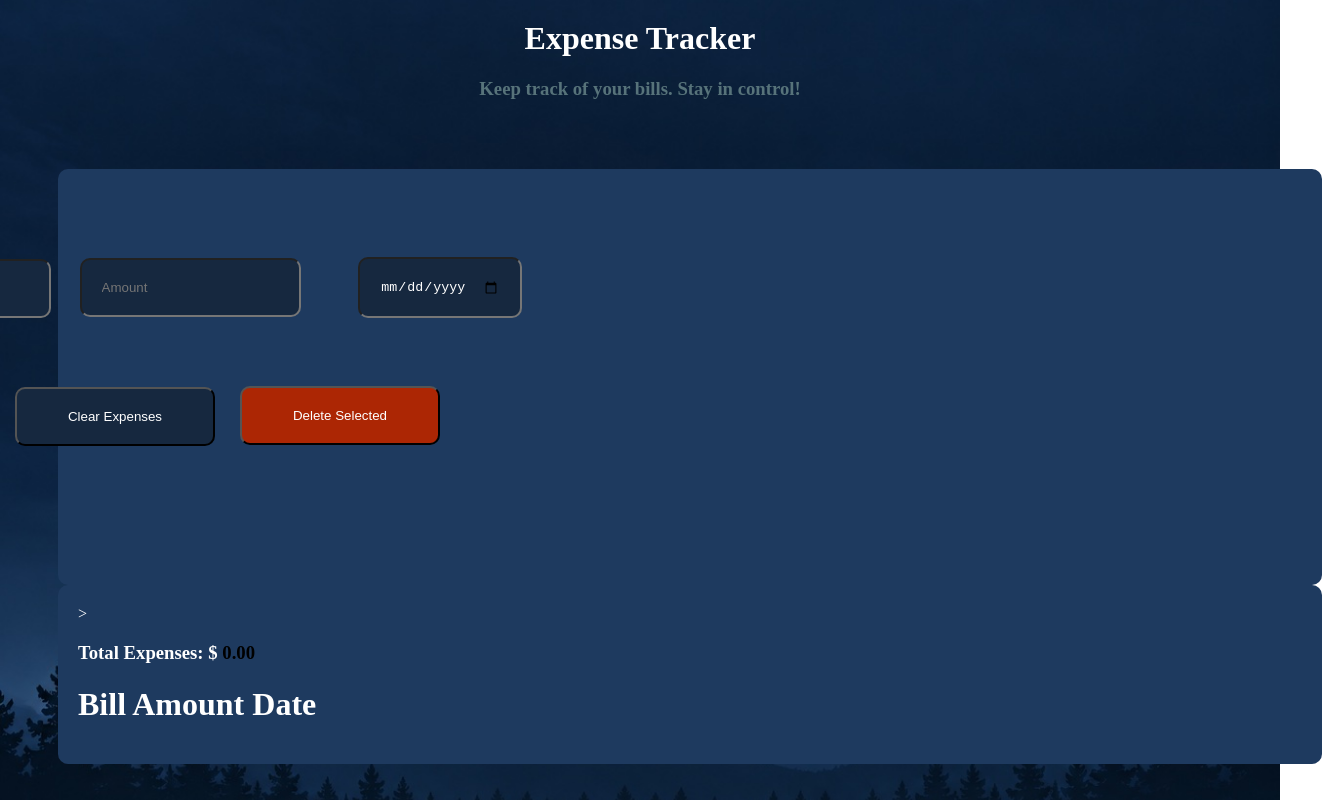
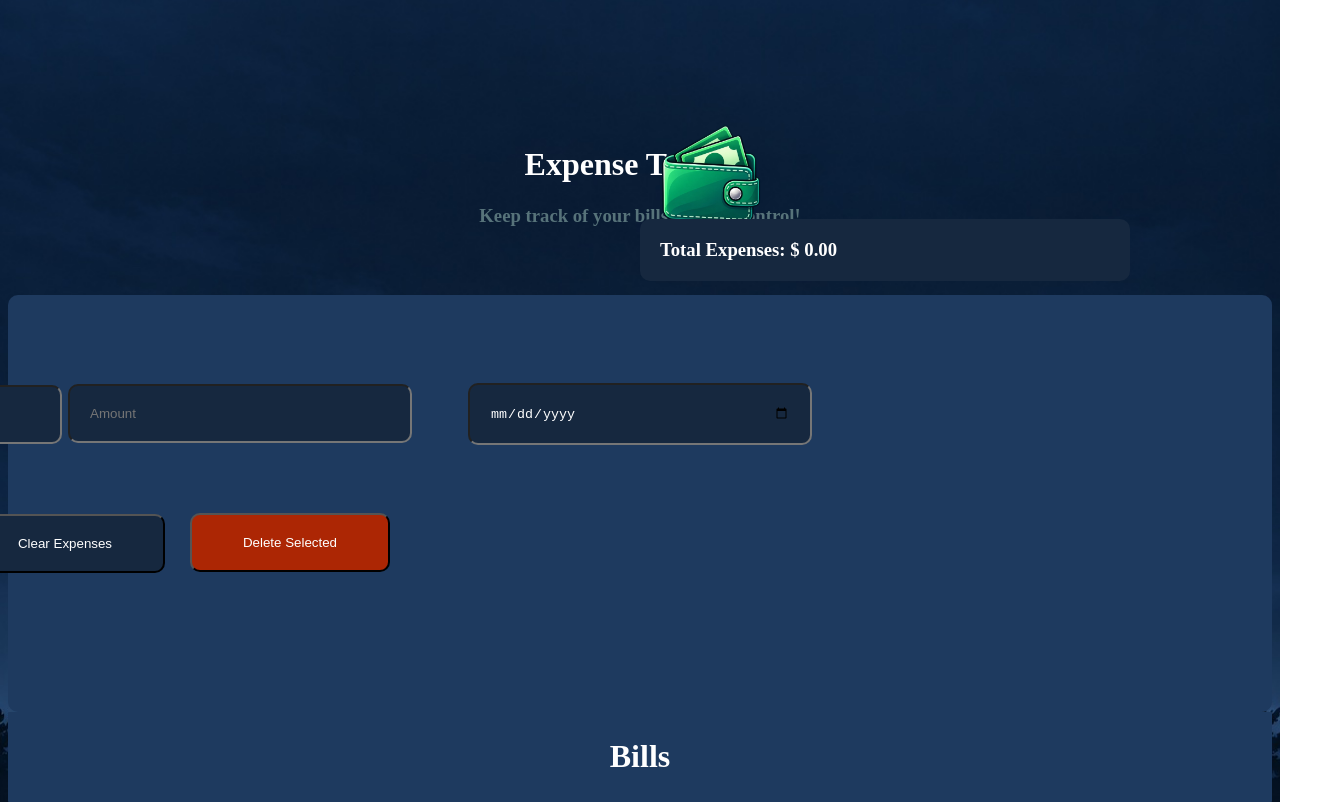
Before and after one commit to ThatBoss1698/ExpenseTracker, a plain HTML site: page index.html in a window 1280 px wide. Shown: the whole page, 1322 px wide, since content can reach past the window. Drawn offline with Linux system fonts and the light colour scheme.

Commit message:
Further UI upgrades and an update to the README

```diff
--- a/index.html
+++ b/index.html
@@ -4,7 +4,7 @@
         <meta charset="UTF-8">
         <meta name="viewport" content="width=device-width, initial-scale=1.0">
         <title>Expense Tracker</title>
-        <h1 id="expense-title">Expense Tracker</h1>
+        <h1 id="expense-title"><img src="logo.png" alt="Expense Tracker Logo" id="logo"> Expense Tracker</h1>
         <h3 id="expense-subtitle">Keep track of your bills. Stay in control!</h3>
     </head>
 
@@ -21,11 +21,11 @@
                 <button type="button" id="clear-expenses">Clear Expenses</button>
                 <button type="button" id="delete-expenses">Delete Selected</button>
             </form>
+            <h3 class="total-expenses">Total Expenses: $ <span id="total-expenses">0</span></h3>
         </div>
 
-        <div class="total-expenses"> >
-                <h3>Total Expenses: $ <span id="total-expenses">0</span></h3>
-                <h1> Bill      Amount     Date</h1>
+        <div class="expense-list">
+                <h1> Bills</h1>
                 <h3><ul id="expense-list"> </ul></h3>
         </div>
 
--- a/script.js
+++ b/script.js
@@ -89,7 +89,7 @@ function updateTotalExpenses() {
     }
 
     totalExpensesSpan.textContent = total.toFixed(2);
-    totalExpensesSpan.style.color = total > 1000 ? 'red' : 'black'; // Change color if total exceeds $1000
+    totalExpensesSpan.style.color = total > 1000 ? 'red' : 'white'; // Change color if total exceeds $1000
 }
 // Function to delete selected expenses from the list
 function deleteExpense(event) {
--- a/style.css
+++ b/style.css
@@ -5,6 +5,22 @@ html {
     background-position: center;
     margin: 0;
     padding: 0;
+
+}
+
+#total-expenses {
+    color: white;
+}
+
+.total-expenses {
+    position: fixed;
+    top: 200px;
+    right: 150px;
+    background-color: #16283F;
+    color: white;
+    padding: 20px;
+    border-radius: 10px;
+    width: 450px;
 
 }
 
@@ -50,34 +66,36 @@ html {
     color: white;
     padding: 20px;
     border-radius: 10px;
+    width: 300px;
 }
 
 #expense-amount {
     position: relative;
     bottom: 10px;
-    right: 500px;
+    right: 400px;
     background-color: #16283F;
     color: white;
     padding: 20px;
     border-radius: 10px;
-
+    width: 300px;
 }
 
 #expense-date {
     position: relative;
     bottom: 70px;
-    right: 250px;
+    right: 0px;
     background-color: #16283F;
     color: white;
     padding: 20px;
     border-radius: 10px;
+    width: 300px;
 
 }
 
 .expense-text {
     position: relative;
     top: 50px;
-    left: 50px;
+    left: 0px;
     background-color: #1E3A5F;
     color: white;
     padding: 20px;
@@ -85,29 +103,27 @@ html {
 
 }
 
-.total-expenses {
+.expense-list {
     position: relative;
+    text-align: center;
     top: 50px;
-    left: 50px;
+    left: 0px;
     background-color: #1E3A5F;
     color: white;
-    padding: 20px;
-    border-radius: 10px;
+    padding: 5px;
+    border-radius: 1px;
 
 }
 
 #expense-title {
+    color: white;
     text-align: center;
-    margin-top: 20px;
-    color: white;
 }
 
 #expense-subtitle {
+    color: #57737a;
     text-align: center;
-    margin-top: 10px;
-    color: #57737a;
 }
-
 
 #expense-form {
     display: flex;
@@ -116,6 +132,14 @@ html {
     margin-top: 20px;
 }
 
+#logo {
+    position: relative;
+    top: 90px;
+    left: 625px;
+    display: block;
+    width: 150px; /* Adjust the size as needed */
+    height: auto;
+}
 
 ul {
     list-style-type: none;
```
Also changed, not shown: logo.png (added), 1 other file.
